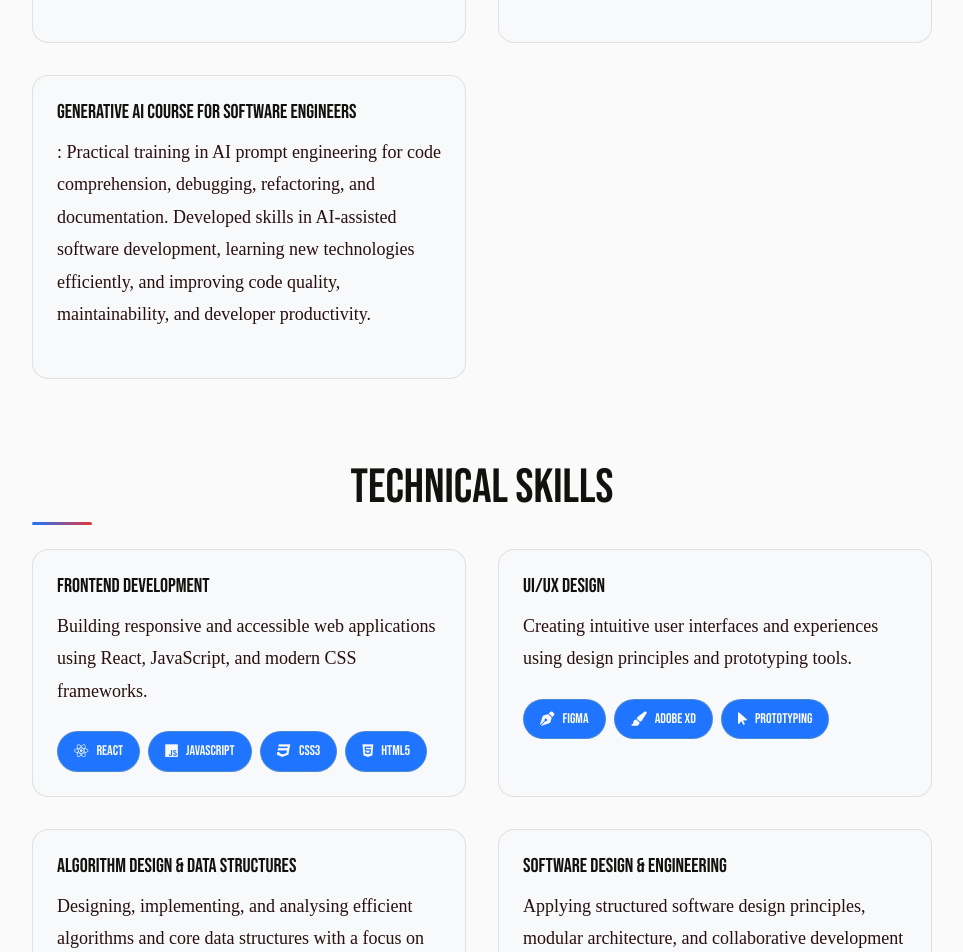
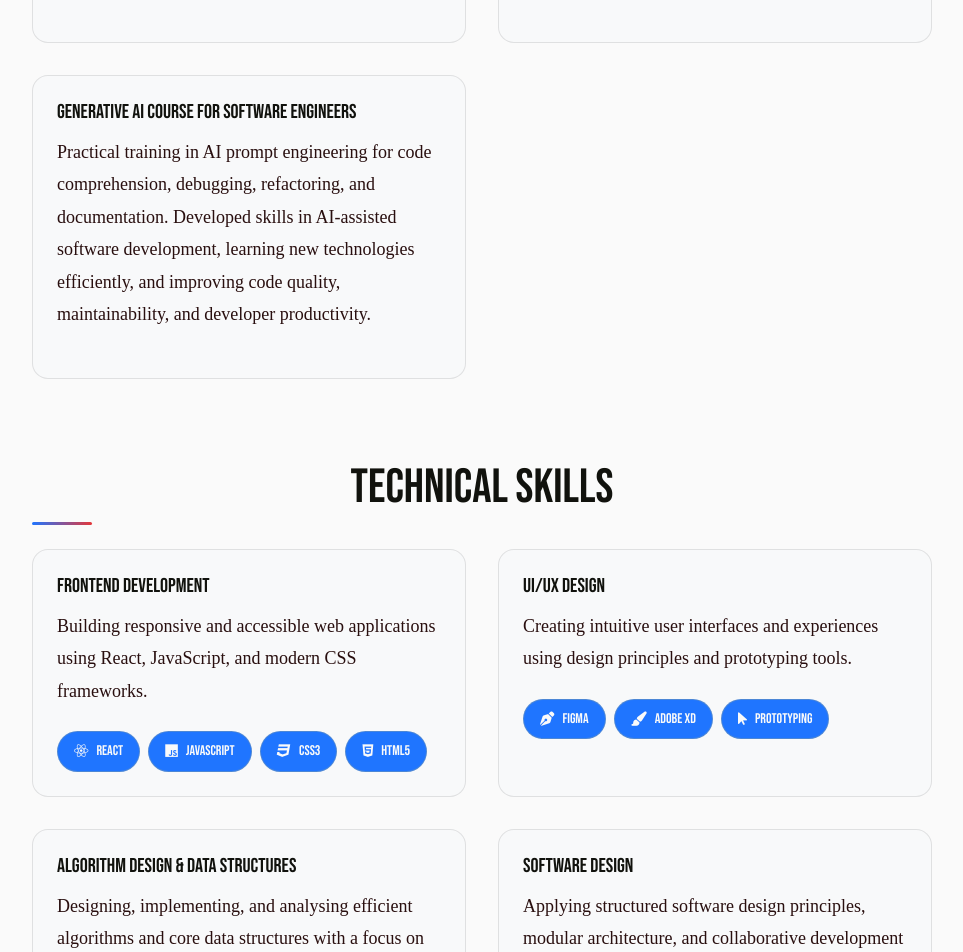
Before and after one commit to kvmnisi/karabomnisiportfolio, a React (Create React App) app: page / in a window 1280 px wide. Shown: the part 3920-4872 px from the top of the page, without its empty margins (158-1121 px from the left). Built offline with nearby package versions, Linux system fonts and the light colour scheme; a web font is replaced by a local one.

Commit message:
removed : in about

```diff
--- a/src/components/About/About.js
+++ b/src/components/About/About.js
@@ -66,7 +66,7 @@ const About = () => {
     },
     {
       name: "Generative AI Course For Software Engineers",
-      description: ": Practical training in AI prompt engineering for code comprehension, debugging, refactoring, and documentation. Developed skills in AI-assisted software development, learning new technologies efficiently, and improving code quality, maintainability, and developer productivity. "
+      description: "Practical training in AI prompt engineering for code comprehension, debugging, refactoring, and documentation. Developed skills in AI-assisted software development, learning new technologies efficiently, and improving code quality, maintainability, and developer productivity. "
     }
   ];
 
@@ -101,7 +101,7 @@ const About = () => {
   ]
 },
 {
-  title: "Software Design & Engineering",
+  title: "Software Design",
   description: "Applying structured software design principles, modular architecture, and collaborative development practices.",
   tags: [
     { name: "Software Design", icon: "fas fa-drafting-compass" },
```
